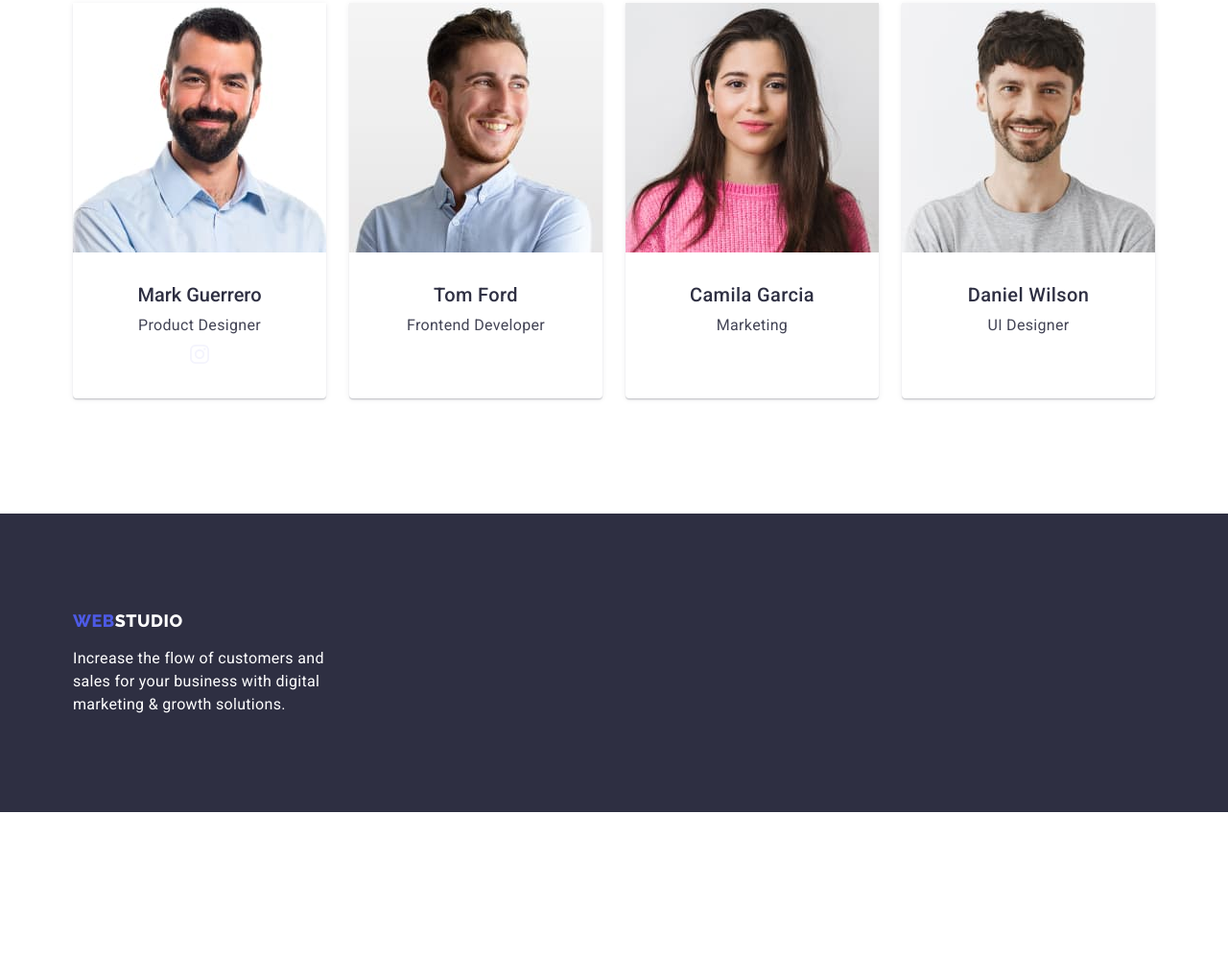
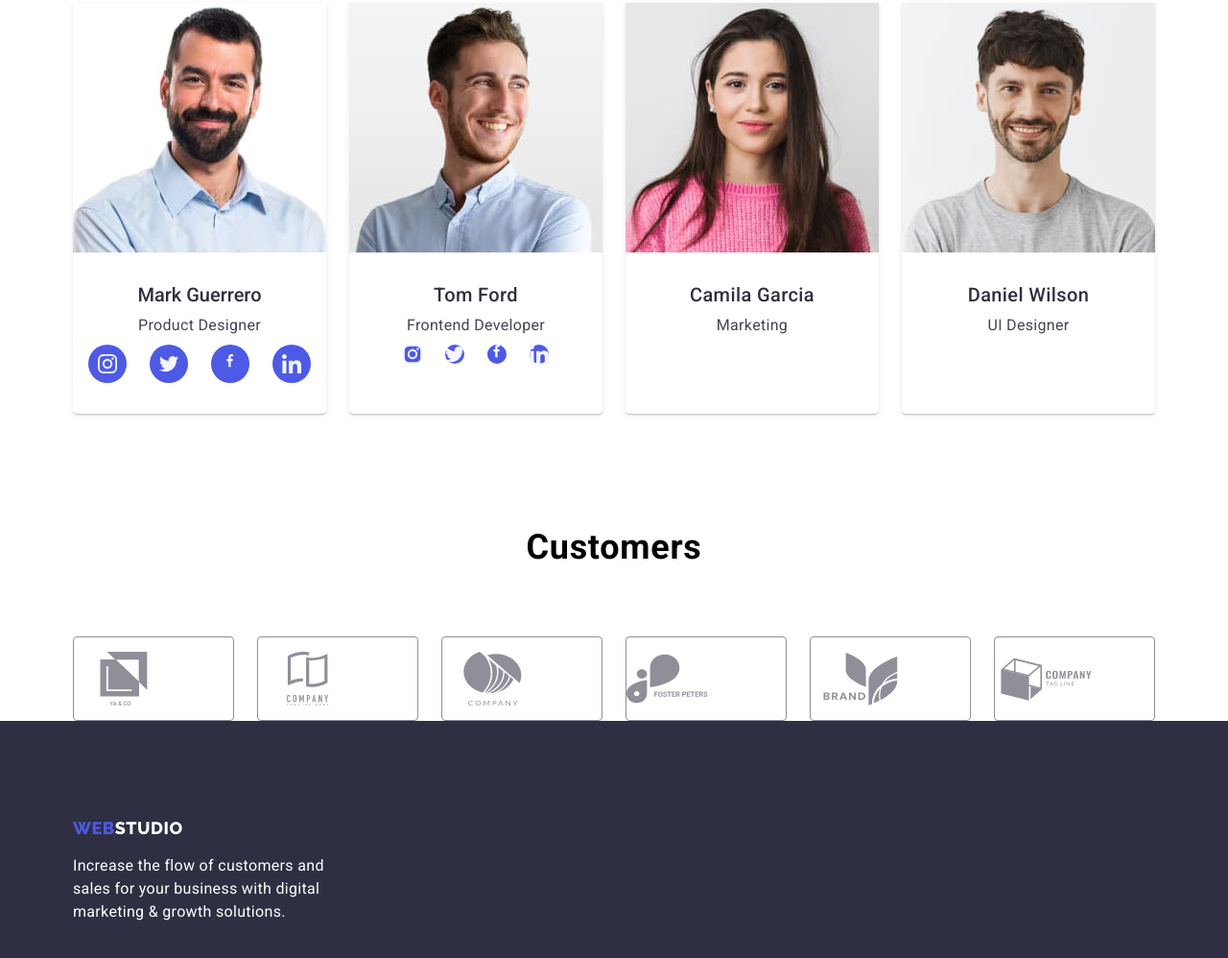
Before and after one commit to DaniilDrozd/goit-markup-hw-04, a plain HTML site: page index.html in a window 1280 px wide. Shown: the part 1807-2805 px from the top of the page at 96% size. Before the commit the page ends 2653 px from the top, so only its background shows below. Drawn offline with nearby package versions, Linux system fonts and the light colour scheme.

Commit message:
nicht ende teil our taem und habe ichein bischen teil customers gemacht

```diff
--- a/css/styles.css
+++ b/css/styles.css
@@ -17,6 +17,10 @@ body {
   --main-title-color3: #4d5ae5;
   --main-title-color4: #2e2f42;
   --main-title-color5: #404bbf;
+  --main-title-color6: #4d5ae5;
+  --main-title-color7: #31d0aa;
+  --main-title-color8: #8e8f99;
+  --main-title-color9: #404bbf;
 }
 img {
   max-width: 100%;
@@ -237,12 +241,34 @@ ul {
 .our-team {
 }
 .our-team-social-list {
-}
-.team-social-item {
-}
-.team-social-link {
+  display: flex;
+  gap: 24px;
+  justify-content: center;
 }
 
+.team-social-item {
+  width: 40px;
+
+  height: 40px;
+}
+
+.team-social-link {
+  display: flex;
+  justify-content: center;
+  align-items: center;
+  width: 100%;
+  height: 100%;
+  border-radius: 50%;
+  background-color: var(--main-title-color6);
+}
+.team-social-link:hover {
+  background-color: var(--main-title-color7);
+  color: var(--main-title-color);
+}
+.team-social-link:focus {
+  color: var(--main-title-color);
+  background-color: var(--main-title-color7);
+}
 .our-team-sizes {
   padding-top: 32px;
   padding-bottom: 32px;
@@ -315,7 +341,48 @@ ul {
   color: var(--main-title-color2);
 }
 /* sectoin Our team */
+/* customers */
+.customers {
+}
+.customers-title {
+  font-style: normal;
+  font-weight: 700;
+  font-size: 36px;
+  line-height: 1.11;
+  text-align: center;
+  letter-spacing: 0.02em;
+  text-transform: capitalize;
+  margin-bottom: 72px;
+}
+.customers-list {
+  display: flex;
+  flex-wrap: wrap;
+  gap: 24px;
+}
 
+.customers-iteam {
+  list-style: none;
+}
+.customers-link {
+  display: flex;
+  justify-self: center;
+  align-items: center;
+  border-radius: 4px;
+  width: 168px;
+  height: 88px;
+  border: 1px solid var(--main-title-color8);
+}
+.customers-link:hover,
+.customers-link:focus {
+  color: var(--main-title-color9);
+  border: 1px solid var(--main-title-color9);
+}
+.customers-icon {
+  fill: currentColor;
+  width: 104px;
+  height: 56px;
+}
+/* /customers */
 /* section last */
 .section-last {
   padding-top: 100px;
--- a/index.html
+++ b/index.html
@@ -166,13 +166,29 @@
                     </a>
                   </li>
                   <li class="team-social-item">
-                    <a href="" class="team-social-link link"></a>
+                    <a href="" class="team-social-link link"
+                      ><svg class="teams-social-icon" width="20" height="20">
+                        <use href="./images/symbol-defs.svg#icon-twitter"></use>
+                      </svg>
+                    </a>
                   </li>
                   <li class="team-social-item">
-                    <a href="" class="team-social-link link"></a>
+                    <a href="" class="team-social-link link"
+                      ><svg class="teams-social-icon" width="20" height="20">
+                        <use
+                          href="./images/symbol-defs.svg#icon-facebook"
+                        ></use>
+                      </svg>
+                    </a>
                   </li>
                   <li class="team-social-item">
-                    <a href="" class="team-social-link link"></a>
+                    <a href="" class="team-social-link link"
+                      ><svg class="teams-social-icon" width="20" height="20">
+                        <use
+                          href="./images/symbol-defs.svg#icon-linkedin"
+                        ></use>
+                      </svg>
+                    </a>
                   </li>
                 </ul>
               </div>
@@ -186,6 +202,42 @@
               <div class="our-team-sizes">
                 <h3 class="our-team-name-sec">Tom Ford</h3>
                 <p class="our-team-job">Frontend Developer</p>
+                <ul class="our-team-social-list list">
+                  <li class="team-social-iteam">
+                    <a href="" class="team-social-link link">
+                      <svg class="teams-social-icon" width="20" height="20">
+                        <use
+                          href="./images/symbol-defs.svg#icon-instagram"
+                        ></use>
+                      </svg>
+                    </a>
+                  </li>
+                  <li class="team-social-iteam">
+                    <a href="" class="team-social-link link">
+                      <svg class="teams-social-icon" width="20" height="20">
+                        <use href="./images/symbol-defs.svg#icon-twitter"></use>
+                      </svg>
+                    </a>
+                  </li>
+                  <li class="team-social-iteam">
+                    <a href="" class="team-social-link link">
+                      <svg class="teams-social-icon" width="20" height="20">
+                        <use
+                          href="./images/symbol-defs.svg#icon-facebook"
+                        ></use>
+                      </svg>
+                    </a>
+                  </li>
+                  <li class="team-social-iteam">
+                    <a href="" class="team-social-link link">
+                      <svg class="teams-social-icon" width="20" height="20">
+                        <use
+                          href="./images/symbol-defs.svg#icon-linkedin"
+                        ></use>
+                      </svg>
+                    </a>
+                  </li>
+                </ul>
               </div>
             </li>
             <li class="our-team-background">
@@ -213,8 +265,63 @@
           </ul>
         </div>
       </section>
-      <!-- /Section-Our team -->
-    </main>
+     <!-- /Section-Our team -->
+
+     <!-- customers -->
+     <section class="customers">
+      <div class="container">
+        <h2 class="customers-title">Customers</h2>
+        <ul class="customers-list list">
+         <li class="customers-iteam">
+          <a href="" class="customers-link link">
+            <svg class="customers-icon" width="104px" height="56px" >
+              <use href="./images/symbol-defs-2.svg#icon-yaco"></use>
+            </svg>
+          </a>
+         </li>
+         <li class="customers-iteam">
+          <a href="" class="customers-link link">
+            <svg class="customers-icon" width="104px" height="56px" >
+              <use href="./images/symbol-defs-2.svg#icon-companytag"></use>
+            </svg>
+          </a>
+         </li>
+         <li class="customers-iteam">
+         <a href="" class="customers-link">
+          <svg class="customers-icon" width="104px" height="56px">
+            <use href="./images/symbol-defs-2.svg#icon-company">
+            </use>
+          </svg>
+         </a>
+        </li>
+         <li class="customers-iteam">
+          <a href="" class="customers-link">
+            <svg class="customers-icon" width="104px" height="56px">
+              <use href="./images/symbol-defs-2.svg#icon-fosterpeters">
+              </use>
+            </svg>
+          </a>
+        </li>
+         <li class="customers-iteam">
+          <a href="" class="customers-link">
+            <svg class="customers-icon" width="104px" height="56px">
+              <use href="./images/symbol-defs-2.svg#icon-brand"
+              >
+            </use>
+            </svg>
+          </a>
+        </li>
+         <li class="customers-iteam">
+          <a href="" class="customers-link">
+           <svg class="customers-icon" width="104px" height="56px">
+         <use href="./images/symbol-defs-2.svg#icon-company-2">
+         </use>
+          </svg>
+          </a>
+        </li>
+        </ul>
+      </div>
+     </section>
     <!-- Section-last -->
     <footer class="section-last">
       <div class="container">
```
Also changed, not shown: images/symbol-defs-2.svg (added).
